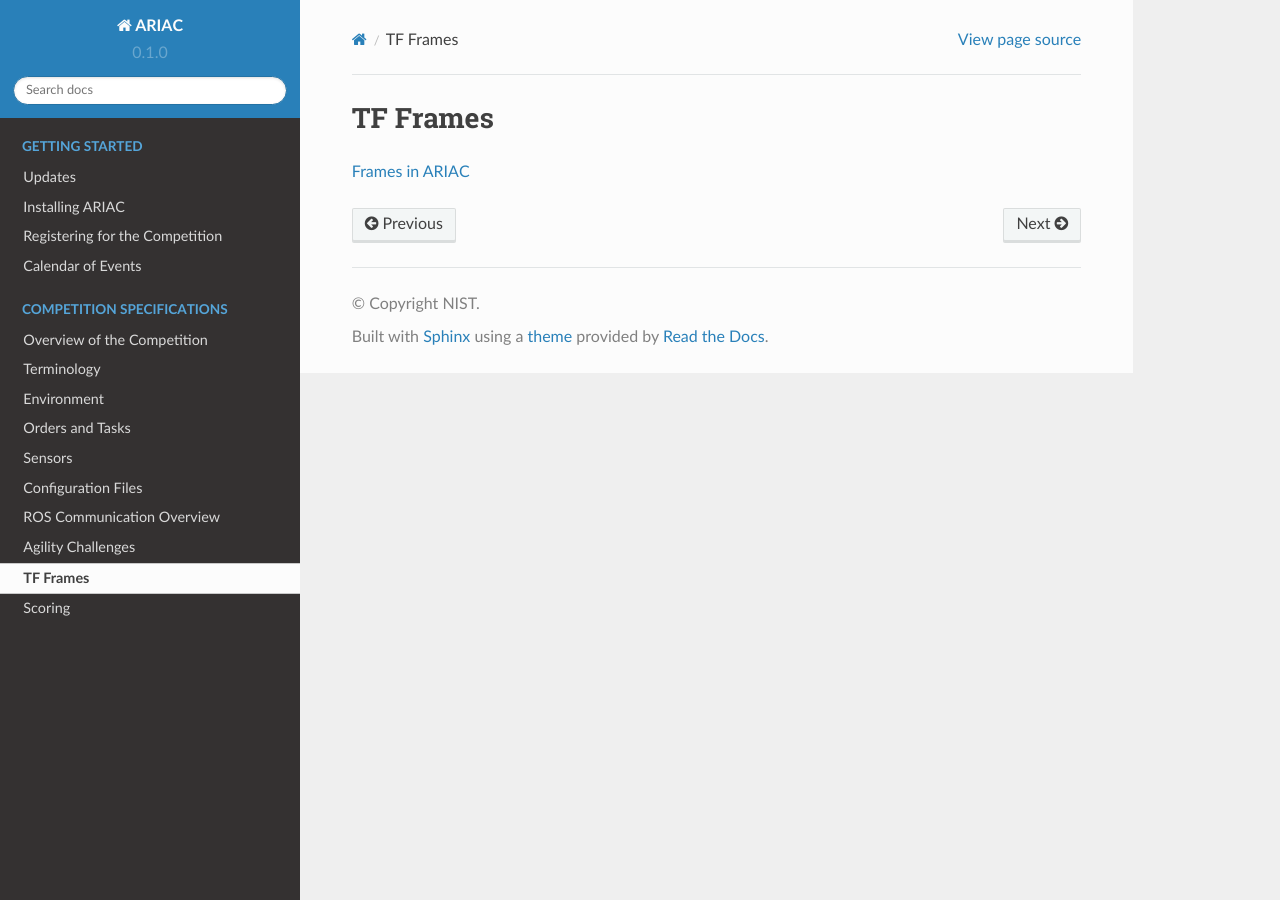
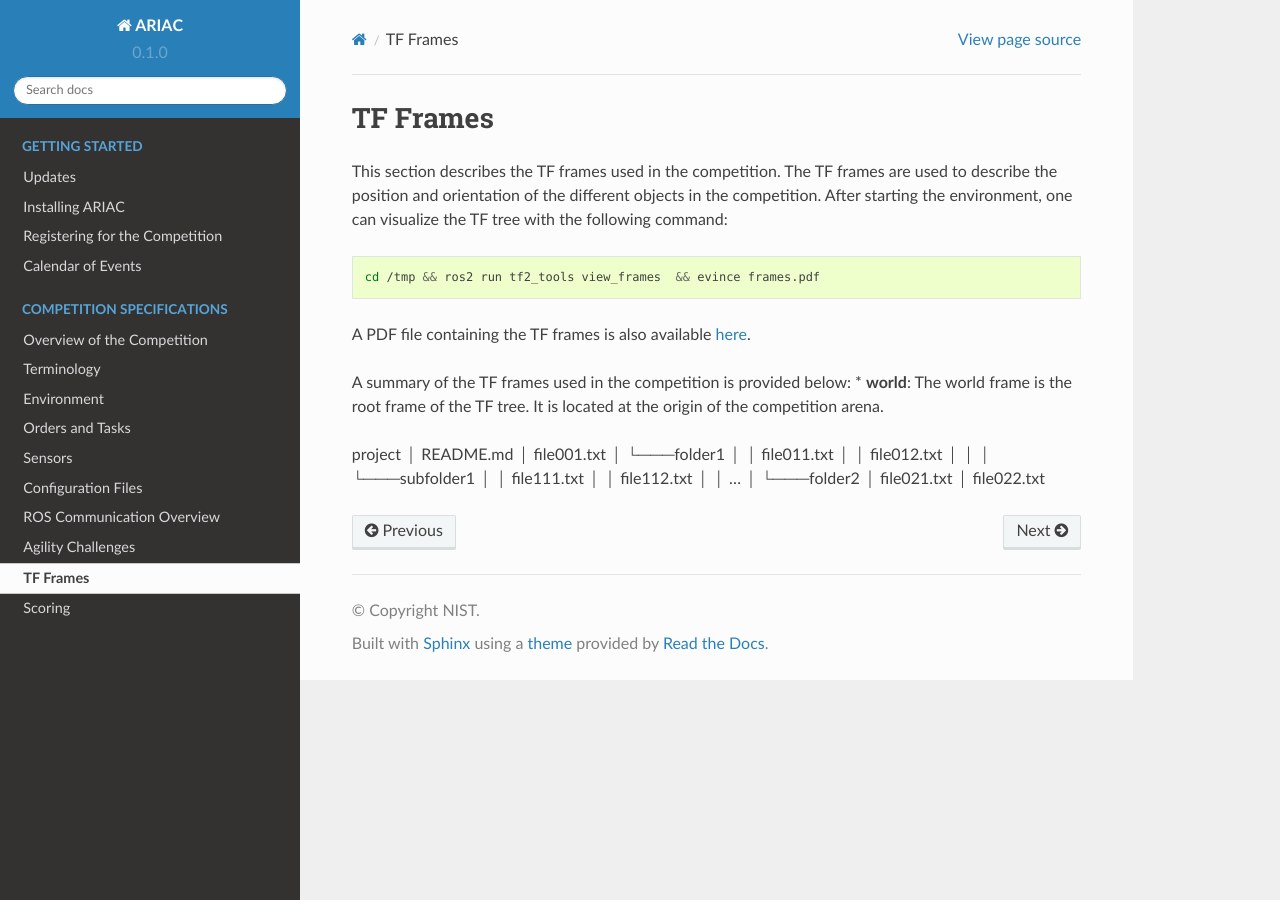
Before and after one commit to usnistgov/ARIAC, a Sphinx documentation site: the page built from docs/competition/tf_frames.md, in a window 1280 px wide. Built offline with Sphinx 7.4.7 and the Read the Docs theme 2.0.0, drawn with Linux system fonts in a browser that asks for light colours.

Commit message:
added section on tf

````diff
--- a/docs/competition/tf_frames.md
+++ b/docs/competition/tf_frames.md
@@ -1,3 +1,29 @@
 # TF Frames
 
-[Frames in ARIAC](../images/frames.pdf)
+This section describes the TF frames used in the competition. The TF frames are used to describe the position and orientation of the different objects in the competition. After starting the environment, one can visualize the TF tree with the following command:
+
+```bash
+cd /tmp && ros2 run tf2_tools view_frames  && evince frames.pdf
+```
+
+A PDF file containing the TF frames is also available [here](../images/frames.pdf).
+
+A summary of the TF frames used in the competition is provided below:
+    * **world**: The world frame is the root frame of the TF tree. It is located at the origin of the competition arena.
+
+project
+│   README.md
+│   file001.txt
+│
+└───folder1
+│   │   file011.txt
+│   │   file012.txt
+│   │
+│   └───subfolder1
+│       │   file111.txt
+│       │   file112.txt
+│       │   ...
+│
+└───folder2
+    │   file021.txt
+    │   file022.txt
````
